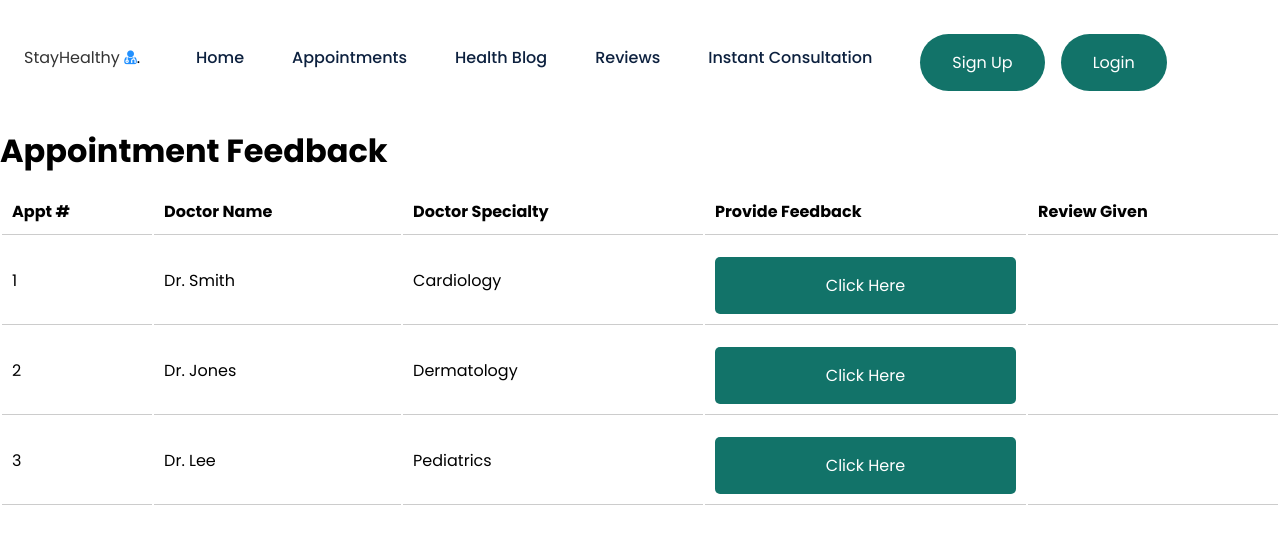
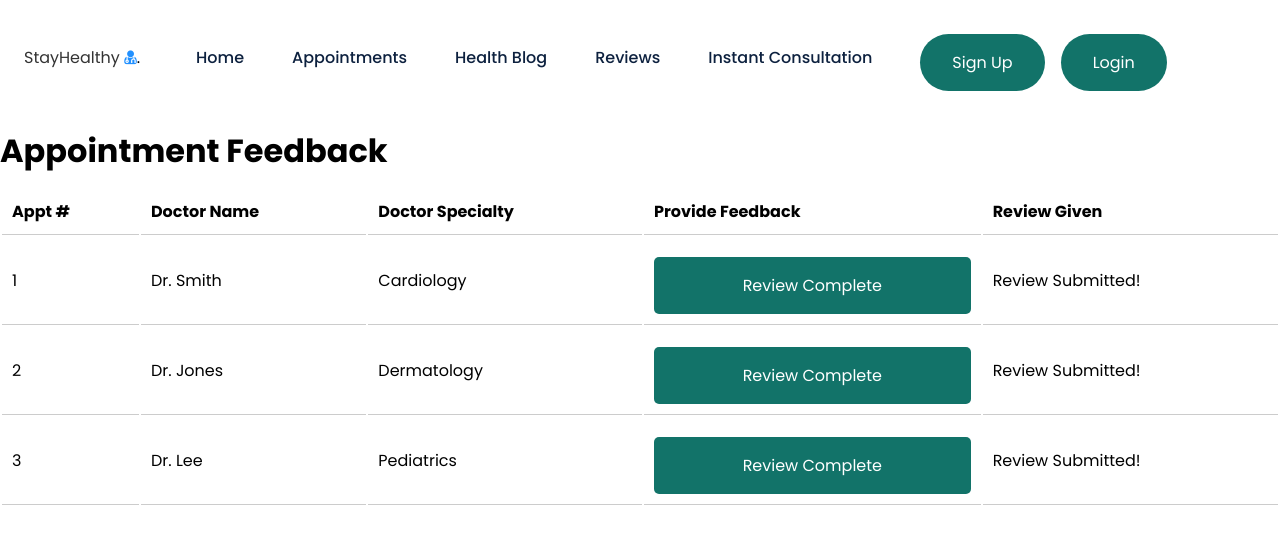
Before and after one commit to gretchenplant/Test_med, a React (Create React App) app: page /reviews in a window 1280 px wide. Shown: the top 544 px of the page. Built offline with nearby package versions, Linux system fonts and the light colour scheme.

Commit message:
review form updates

```diff
--- a/src/Components/ReviewForm/ReviewForm.js
+++ b/src/Components/ReviewForm/ReviewForm.js
@@ -39,10 +39,10 @@ const ReviewForm = () => {
               <td>{appointment.specialty}</td>
               <td>
                 <button className='btnColor' onClick={handleFeedbackClick} >
-                  Click Here
+                  Review Complete
                 </button>
               </td>
-              <td>{appointment.reviewGiven || ''}</td>
+              <td>{'Review Submitted!'}</td>
             </tr>
           ))}
         </tbody>
```
